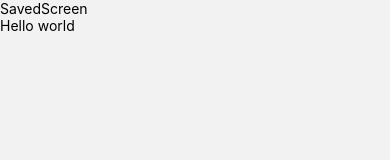
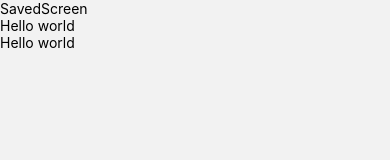
Before and after one commit to MICHAELKITH/booking_mobile_app, a React Native app: screen /Saved in a window 390 px wide. Shown: the top 160 px of the page. Built offline with nearby package versions, Linux system fonts and the light colour scheme.

Commit message:
Add changes

```diff
--- a/screens/SavedScreen.js
+++ b/screens/SavedScreen.js
@@ -6,6 +6,7 @@ const SavedScreen = () => {
     <View>
       <Text>SavedScreen</Text>
       <Text>Hello world</Text>
+      <Text>Hello world</Text>
     </View>
   )
 }
```
